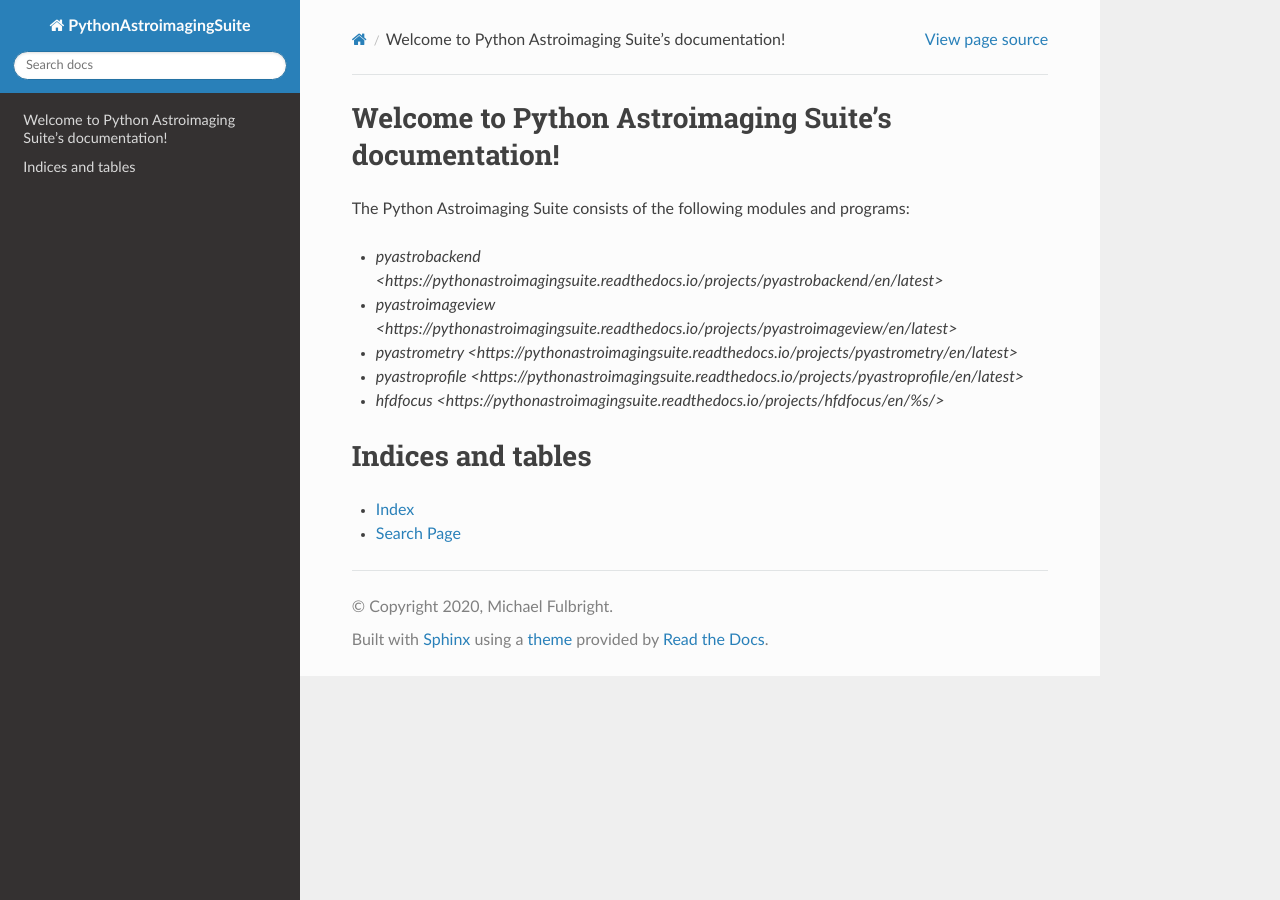
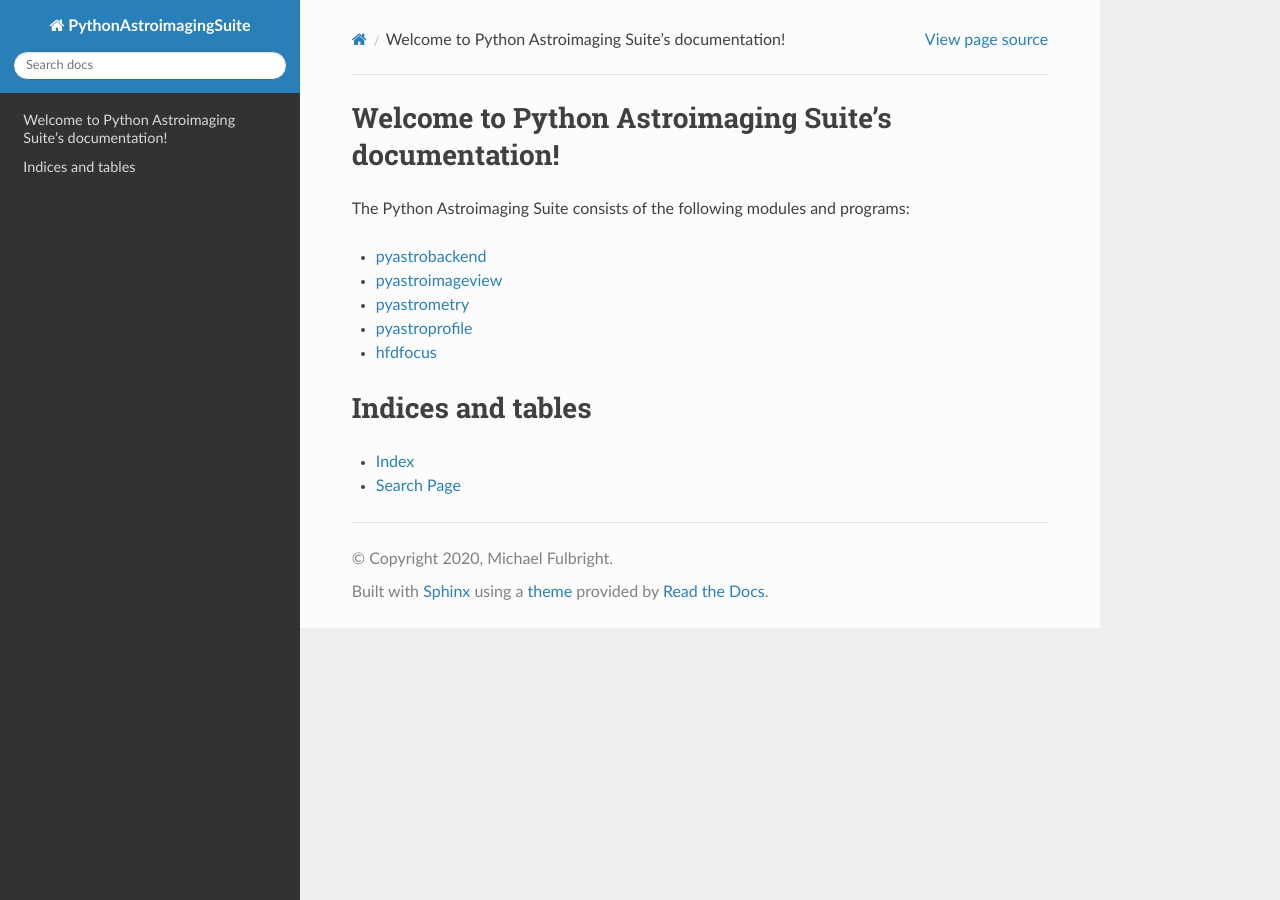
Before and after one commit to PythonAstroimagingSuite/common, a Sphinx documentation site: the page built from docs/source/index.rst, in a window 1280 px wide. Built offline with Sphinx 7.4.7 and the Read the Docs theme 2.0.0, drawn with Linux system fonts in a browser that asks for light colours.

Commit message:
Fix links

```diff
--- a/docs/source/conf.py
+++ b/docs/source/conf.py
@@ -51,34 +51,36 @@ release = '0.1'
 extensions = [
     'sphinx.ext.autodoc',
     'sphinx.ext.napoleon',
-    'sphinx.ext.intersphinx',
+#    'sphinx.ext.intersphinx',
     'sphinx_rtd_theme'
 ]
 
+# Couldn't get this to work will skip for now while I work
+# on actual docs for these modules
 
-intersphinx_mapping = {
-    "pyastrobackend": (
-        "https://pythonastroimagingsuite.readthedocs.io/projects/pyastrobackend/en/%s/"
-        % rtd_version,
-        None,
-    ),
-    "pyastroprofile": (
-        "https://pythonastroimagingsuite.readthedocs.io/projects/pyastroprofile/en/%s/" % rtd_version,
-        None,
-    ),
-    "pyastroimageview": (
-        "https://pythonastroimagingsuite.readthedocs.io/projects/pyastroimageview/en/%s/" % rtd_version,
-        None,
-    ),
-    "hfdfocus": (
-        "https://pythonastroimagingsuite.readthedocs.io/projects/hfdfocus/en/%s/" % rtd_version,
-        None,
-    ),
-    "pyastrometry": (
-        "https://pythonastroimagingsuite.readthedocs.io/projects/pyastrometry/en/%s/" % rtd_version,
-        None,
-    ),
-}
+# intersphinx_mapping = {
+#     "pyastrobackend": (
+#         "https://pythonastroimagingsuite.readthedocs.io/projects/pyastrobackend/en/%s/"
+#         % rtd_version,
+#         None,
+#     ),
+#     "pyastroprofile": (
+#         "https://pythonastroimagingsuite.readthedocs.io/projects/pyastroprofile/en/%s/" % rtd_version,
+#         None,
+#     ),
+#     "pyastroimageview": (
+#         "https://pythonastroimagingsuite.readthedocs.io/projects/pyastroimageview/en/%s/" % rtd_version,
+#         None,
+#     ),
+#     "hfdfocus": (
+#         "https://pythonastroimagingsuite.readthedocs.io/projects/hfdfocus/en/%s/" % rtd_version,
+#         None,
+#     ),
+#     "pyastrometry": (
+#         "https://pythonastroimagingsuite.readthedocs.io/projects/pyastrometry/en/%s/" % rtd_version,
+#         None,
+#     ),
+# }
 
 
 
--- a/docs/source/index.rst
+++ b/docs/source/index.rst
@@ -9,11 +9,11 @@ Welcome to Python Astroimaging Suite's documentation!
 
 The Python Astroimaging Suite consists of the following modules and programs:
 
-* `pyastrobackend <https://pythonastroimagingsuite.readthedocs.io/projects/pyastrobackend/en/latest>`
-* `pyastroimageview <https://pythonastroimagingsuite.readthedocs.io/projects/pyastroimageview/en/latest>`
-* `pyastrometry <https://pythonastroimagingsuite.readthedocs.io/projects/pyastrometry/en/latest>`
-* `pyastroprofile <https://pythonastroimagingsuite.readthedocs.io/projects/pyastroprofile/en/latest>`
-* `hfdfocus <https://pythonastroimagingsuite.readthedocs.io/projects/hfdfocus/en/%s/>`
+* `pyastrobackend <https://pythonastroimagingsuite.readthedocs.io/projects/pyastrobackend/en/latest>`_
+* `pyastroimageview <https://pythonastroimagingsuite.readthedocs.io/projects/pyastroimageview/en/latest>`_
+* `pyastrometry <https://pythonastroimagingsuite.readthedocs.io/projects/pyastrometry/en/latest>`_
+* `pyastroprofile <https://pythonastroimagingsuite.readthedocs.io/projects/pyastroprofile/en/latest>`_
+* `hfdfocus <https://pythonastroimagingsuite.readthedocs.io/projects/hfdfocus/en/%s/>`_
 
 
 Indices and tables
```
